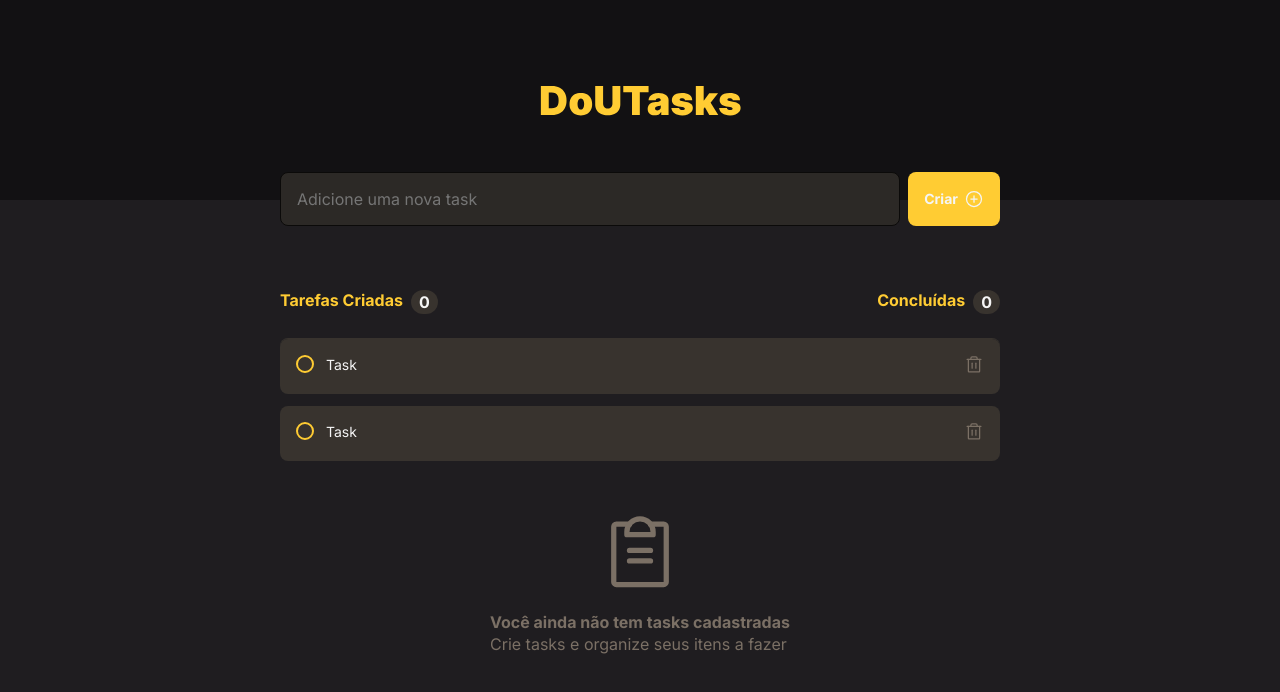
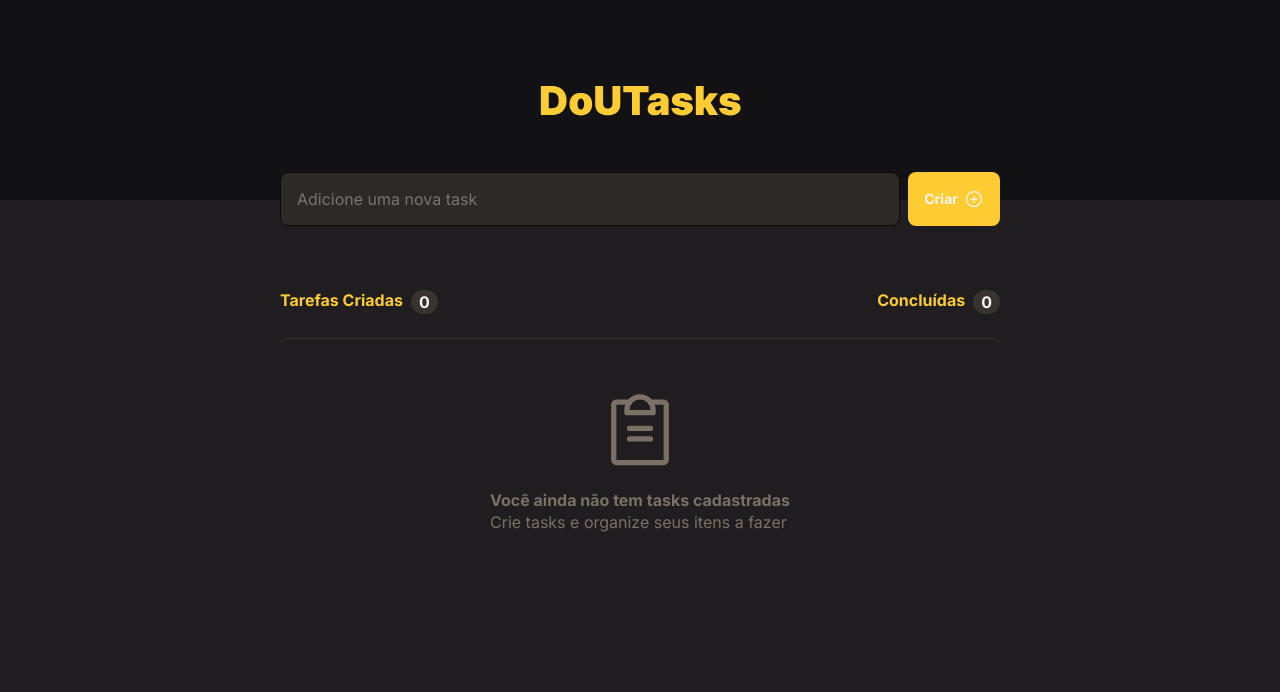
Before and after one commit to Poveii/doUTasks, a React (Vite) app: page / in a window 1280 px wide. Shown: the top 692 px of the page. Built offline with nearby package versions, Linux system fonts and the light colour scheme.

Commit message:
fix: defaultMessage only show if tasksList is empty

```diff
--- a/src/App.tsx
+++ b/src/App.tsx
@@ -7,19 +7,16 @@ import { TasksPanel } from "./components/TasksPanel";
 import { PlusCircle } from "phosphor-react";
 import styles from "./App.module.scss";
 
+export interface TasksList {
+  id: string;
+  content: string;
+  isDone: boolean;
+}
+
+const initialTasksList: TasksList[] = [];
+
 export function App() {
-  const [tasksList, setTasksList] = useState([
-    {
-      id: uuidV4(),
-      content: "Implementar todas as funcionalidades",
-      isDone: false,
-    },
-    {
-      id: uuidV4(),
-      content: "Terminar esse projeto hoje",
-      isDone: false,
-    },
-  ]);
+  const [tasksList, setTasksList] = useState(initialTasksList);
   const [taskText, setTaskText] = useState("");
 
   function handleInputChange(event: ChangeEvent<HTMLInputElement>) {
--- a/src/components/TasksPanel.tsx
+++ b/src/components/TasksPanel.tsx
@@ -1,12 +1,7 @@
 import { ClipboardText } from "phosphor-react";
+import { TasksList } from "../App";
 import { Task } from "./Task";
 import styles from "./TasksPanel.module.scss";
-
-interface TasksList {
-  id: string;
-  content: string;
-  isDone: boolean;
-}
 
 interface TasksProps {
   tasksList: TasksList[];
@@ -32,6 +27,8 @@ export function TasksPanel({ tasksList }: TasksProps) {
             return <Task key={task.id} />;
           })}
         </div>
+
+        {tasksList.length === 0 && (
           <div className={styles.defaultMessage}>
             <ClipboardText size={84} />
             <p>
@@ -39,6 +36,7 @@ export function TasksPanel({ tasksList }: TasksProps) {
               Crie tasks e organize seus itens a fazer
             </p>
           </div>
+        )}
       </div>
     </div>
   );
```
Lines whose indentation alone changed are shown as unchanged.
